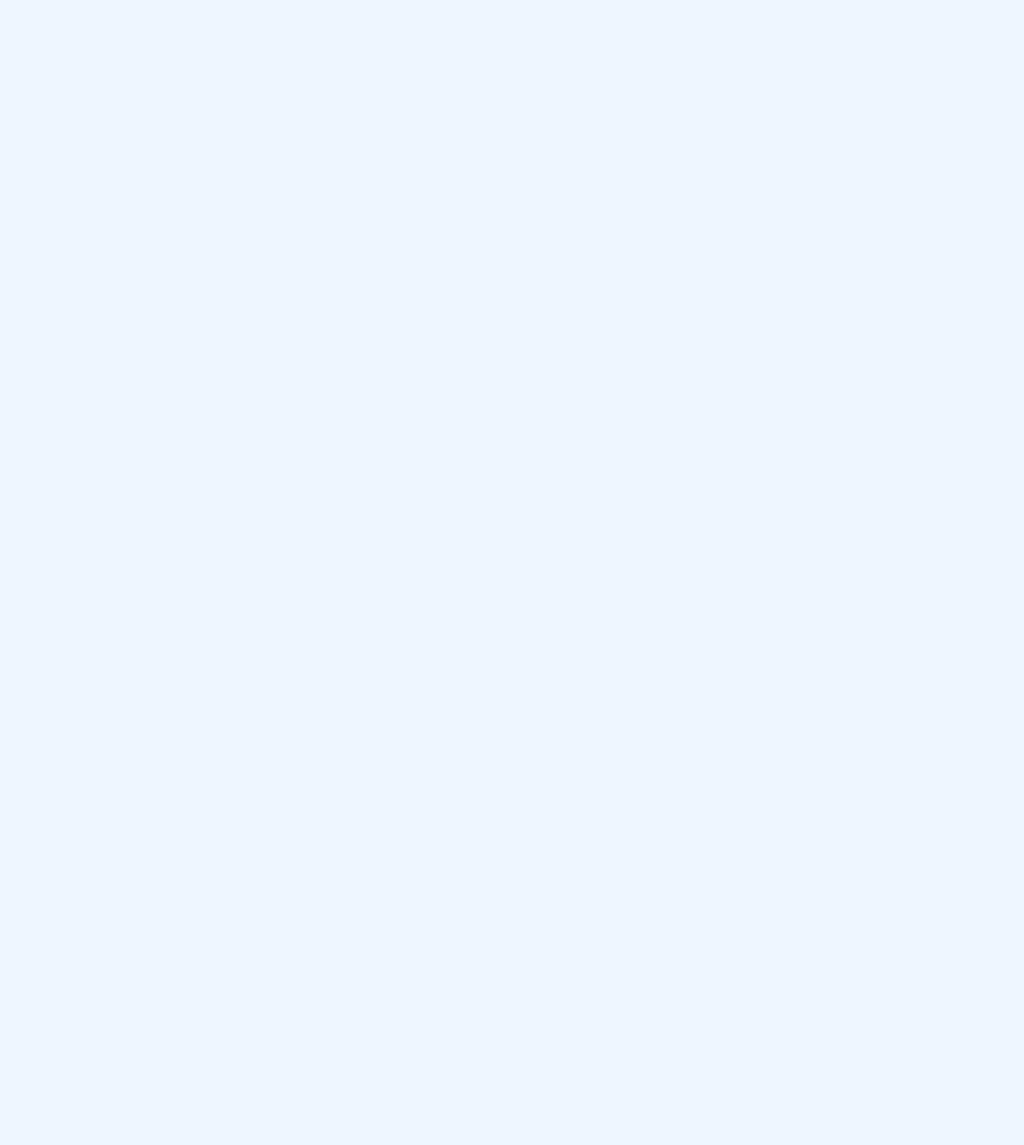
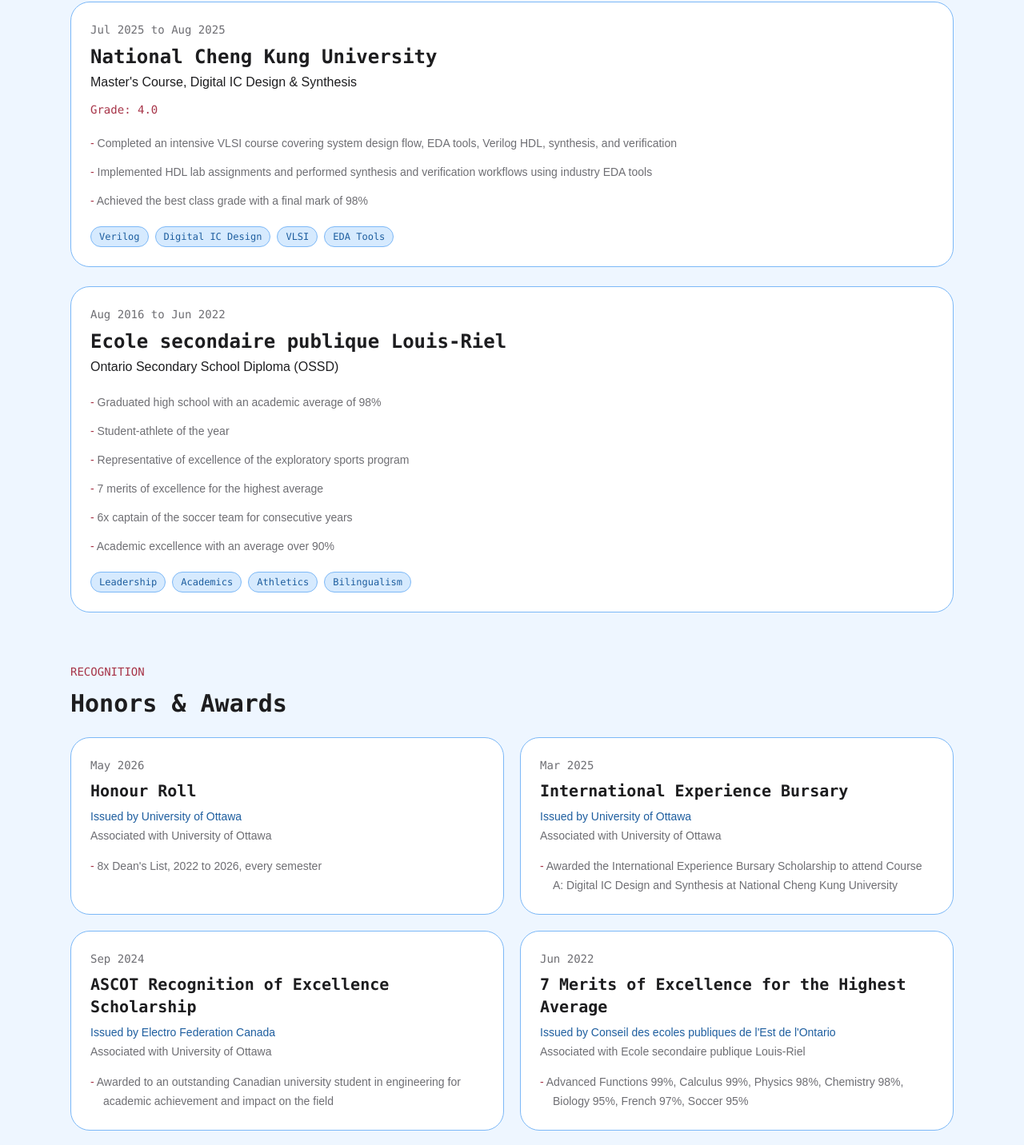
Before and after one commit to Zachary-Levesque/Portfolio, a Next.js app: page /experience in a window 1280 px wide. Shown: the part 3971-5403 px from the top of the page at 80% size. Before the commit the page ends 3582 px from the top, so only its background shows below. Built offline with nearby package versions, Linux system fonts and the light colour scheme.

Commit message:
Update page.tsx

```diff
--- a/app/experience/page.tsx
+++ b/app/experience/page.tsx
@@ -1,8 +1,10 @@
+import { awards } from "@/content/awards";
+import { education } from "@/content/education";
 import { experience } from "@/content/experience";
 
 export default function ExperiencePage() {
   return (
-    <div className="space-y-10">
+    <div className="space-y-16">
       <section className="max-w-3xl">
         <p className="font-mono text-sm uppercase text-accent-muted">Timeline</p>
         <h1 className="mt-3 font-mono text-4xl font-semibold">Experience</h1>
@@ -45,6 +47,96 @@
           </article>
         ))}
       </section>
+
+      <section className="space-y-6">
+        <div className="max-w-3xl">
+          <p className="font-mono text-sm uppercase text-accent-muted">
+            Academic background
+          </p>
+          <h2 className="mt-3 font-mono text-3xl font-semibold text-foreground">
+            Education
+          </h2>
+        </div>
+
+        {education.map((entry) => (
+          <article
+            key={`${entry.school}-${entry.credential}`}
+            className="rounded-3xl border border-accent-border bg-surface p-6 transition-colors hover:bg-surface-blue"
+          >
+            <p className="font-mono text-sm text-muted">{entry.dateRange}</p>
+            <h3 className="mt-2 font-mono text-2xl font-semibold text-foreground">
+              {entry.school}
+            </h3>
+            <p className="mt-1 text-foreground">{entry.credential}</p>
+            {entry.grade ? (
+              <p className="mt-3 font-mono text-sm text-red-muted">
+                Grade: {entry.grade}
+              </p>
+            ) : null}
+
+            <ul className="mt-5 space-y-3 text-sm leading-6 text-muted">
+              {entry.bullets.map((bullet) => (
+                <li key={bullet} className="pl-4">
+                  <span className="-ml-4 text-red-muted">- </span>
+                  {bullet}
+                </li>
+              ))}
+            </ul>
+
+            <div className="mt-5 flex flex-wrap gap-2">
+              {entry.skills.map((skill) => (
+                <span
+                  key={skill}
+                  className="rounded-full border border-accent-border bg-accent-soft px-2.5 py-1 font-mono text-xs text-accent-muted"
+                >
+                  {skill}
+                </span>
+              ))}
+            </div>
+          </article>
+        ))}
+      </section>
+
+      <section className="space-y-6">
+        <div className="max-w-3xl">
+          <p className="font-mono text-sm uppercase text-red-muted">
+            Recognition
+          </p>
+          <h2 className="mt-3 font-mono text-3xl font-semibold text-foreground">
+            Honors & Awards
+          </h2>
+        </div>
+
+        <div className="grid gap-5 md:grid-cols-2">
+          {awards.map((award) => (
+            <article
+              key={`${award.title}-${award.date}`}
+              className="rounded-3xl border border-accent-border bg-surface p-6 transition-colors hover:bg-surface-blue"
+            >
+              <p className="font-mono text-sm text-muted">{award.date}</p>
+              <h3 className="mt-2 font-mono text-xl font-semibold text-foreground">
+                {award.title}
+              </h3>
+              <p className="mt-2 text-sm text-accent-muted">
+                Issued by {award.issuer}
+              </p>
+              {award.associatedWith ? (
+                <p className="mt-1 text-sm text-muted">
+                  Associated with {award.associatedWith}
+                </p>
+              ) : null}
+              <ul className="mt-4 space-y-2 text-sm leading-6 text-muted">
+                {award.bullets.map((bullet) => (
+                  <li key={bullet} className="pl-4">
+                    <span className="-ml-4 text-red-muted">- </span>
+                    {bullet}
+                  </li>
+                ))}
+              </ul>
+            </article>
+          ))}
+        </div>
+      </section>
     </div>
   );
 }
```
